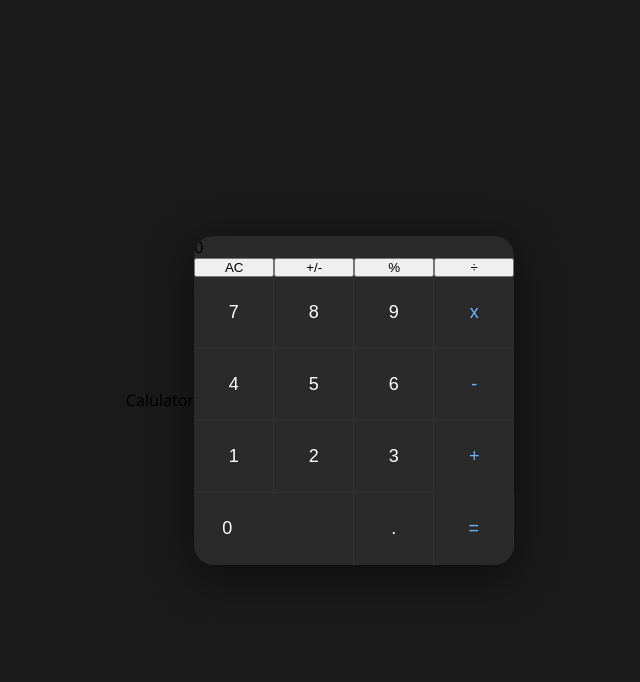
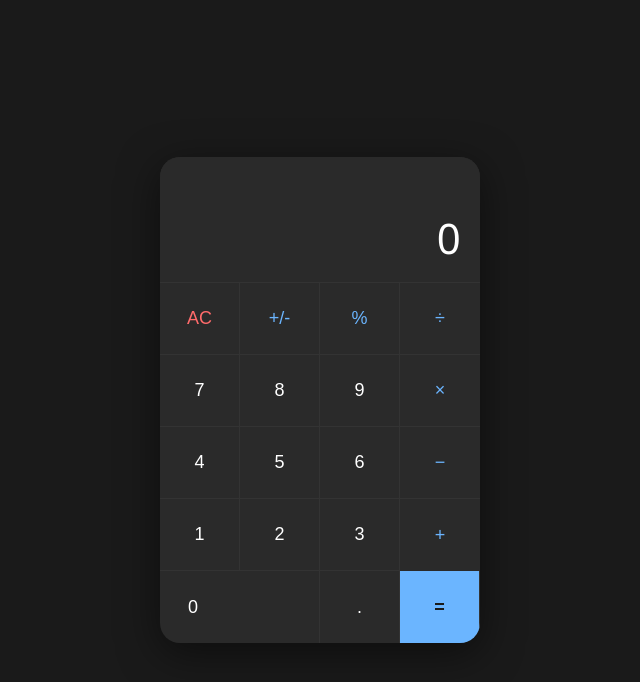
Before and after one commit to yuricantox-png/Nyg-Calculator-7, a plain HTML site: page index.html in a window 1280 px wide. Shown: the whole page, without its empty margins (320-960 px from the left). Drawn offline with Linux system fonts and the light colour scheme.

Commit message:
segundo commit correção de erros

```diff
--- a/index.html
+++ b/index.html
@@ -2,48 +2,48 @@
 <html lang="pt-BR">
   <head>
     <meta charset="UTF-8" />
-        <meta name="viewport" content="width=device-width, initial-sacel=1.0" />
-        <tittle>Calulator</tittle>
+    <meta name="viewport" content="width=device-width, initial-scale=1.0" />
+    <title>Calculator</title>
     <link rel="stylesheet" href="style.css" />
   </head>
   <body>
 
     <div class="calculator">
 
-                <div calss="display">
+      <div class="display">
         <span id="expression"></span>
         <span id="result">0</span>
       </div>
 
       <div class="buttons">
 
-                <button calss="btn ac"  id="ac">AC</button>
-                <button calss="btn op"  id="sign">+/-</button>
-                <button calss="btn op"  id="porcent">%</button>
-                <button calss="btn op"  data-op="/">÷</button>
+        <button class="btn ac"   id="ac">AC</button>
+        <button class="btn op"   id="sign">+/-</button>
+        <button class="btn op"   id="percent">%</button>
+        <button class="btn op"   data-op="/">÷</button>
 
-                <button class="btn num" data-num="7">7</button>
-                <button class="btn num" data-num="8">8</button>
-                <button class="btn num" data-num="9">9</button>
-                <button class="btn op"  data-op="*">x</button>
+        <button class="btn num"  data-num="7">7</button>
+        <button class="btn num"  data-num="8">8</button>
+        <button class="btn num"  data-num="9">9</button>
+        <button class="btn op"   data-op="*">×</button>
 
-                <button class="btn num" data-num="4">4</button>
-                <button class="btn num" data-num="5">5</button>
-                <button class="btn num" data-num="6">6</button>
-                <button class="btn op"  data-op="-">-</button>
+        <button class="btn num"  data-num="4">4</button>
+        <button class="btn num"  data-num="5">5</button>
+        <button class="btn num"  data-num="6">6</button>
+        <button class="btn op"   data-op="-">−</button>
 
-                <button class="btn num" data-num="1">1</button>
-                <button class="btn num" data-num="2">2</button>
-                <button class="btn num" data-num="3">3</button>
-                <button class="btn op"  data-op="+">+</button>
+        <button class="btn num"  data-num="1">1</button>
+        <button class="btn num"  data-num="2">2</button>
+        <button class="btn num"  data-num="3">3</button>
+        <button class="btn op"   data-op="+">+</button>
 
-                <button class="btn num zero"    data-num="0">0</button>
-                <button class="btn num" id="dot">.</button>
-                <button class="btn op"  id="equals">=</button>
+        <button class="btn num zero" data-num="0">0</button>
+        <button class="btn num"  id="dot">.</button>
+        <button class="btn eq"   id="equals">=</button>
 
       </div>
     </div>
 
-        <script src="script.sj"></script>
+    <script src="script.js"></script>
   </body>
 </html>
```
Lines whose indentation alone changed are shown as unchanged.
